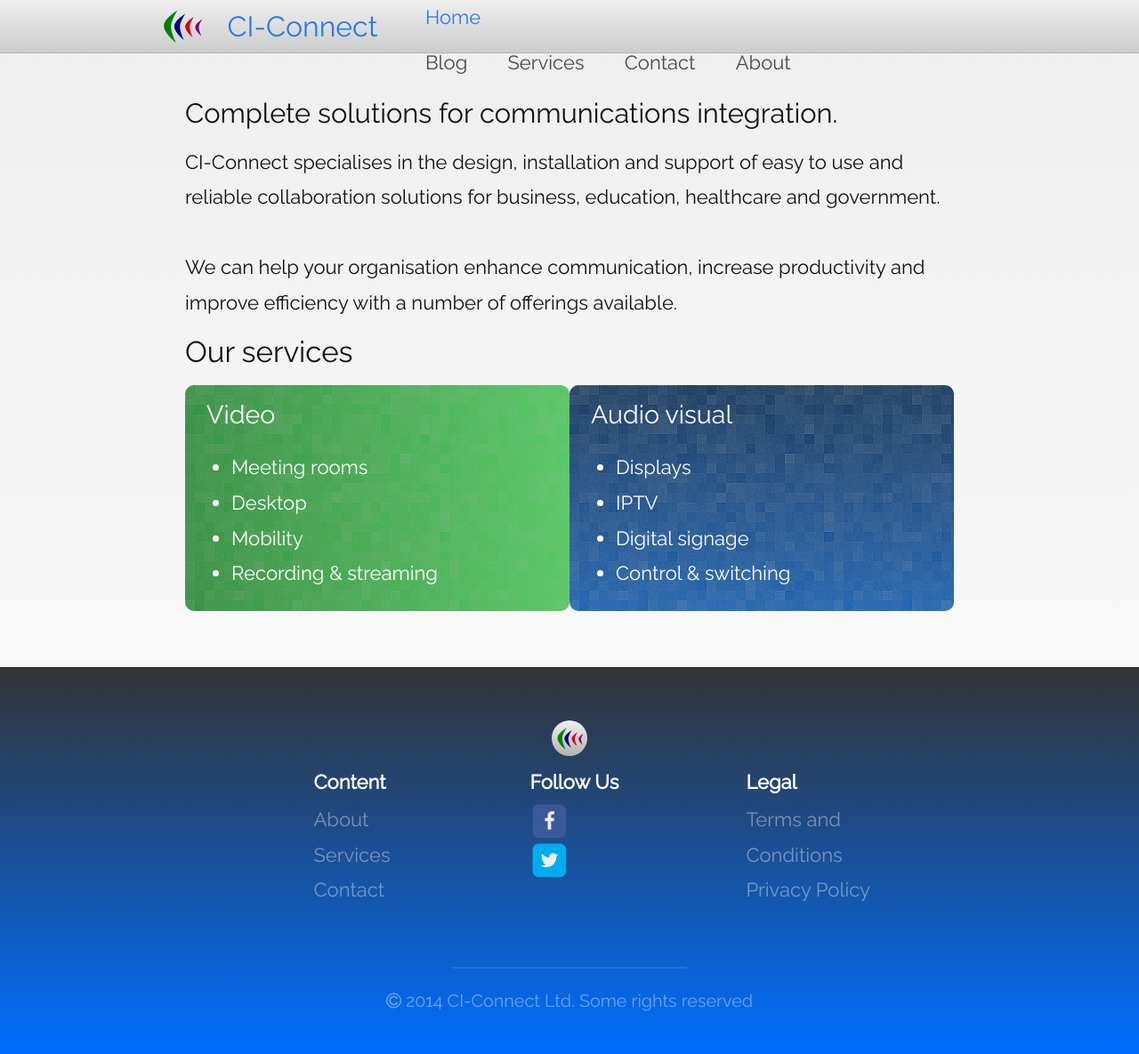
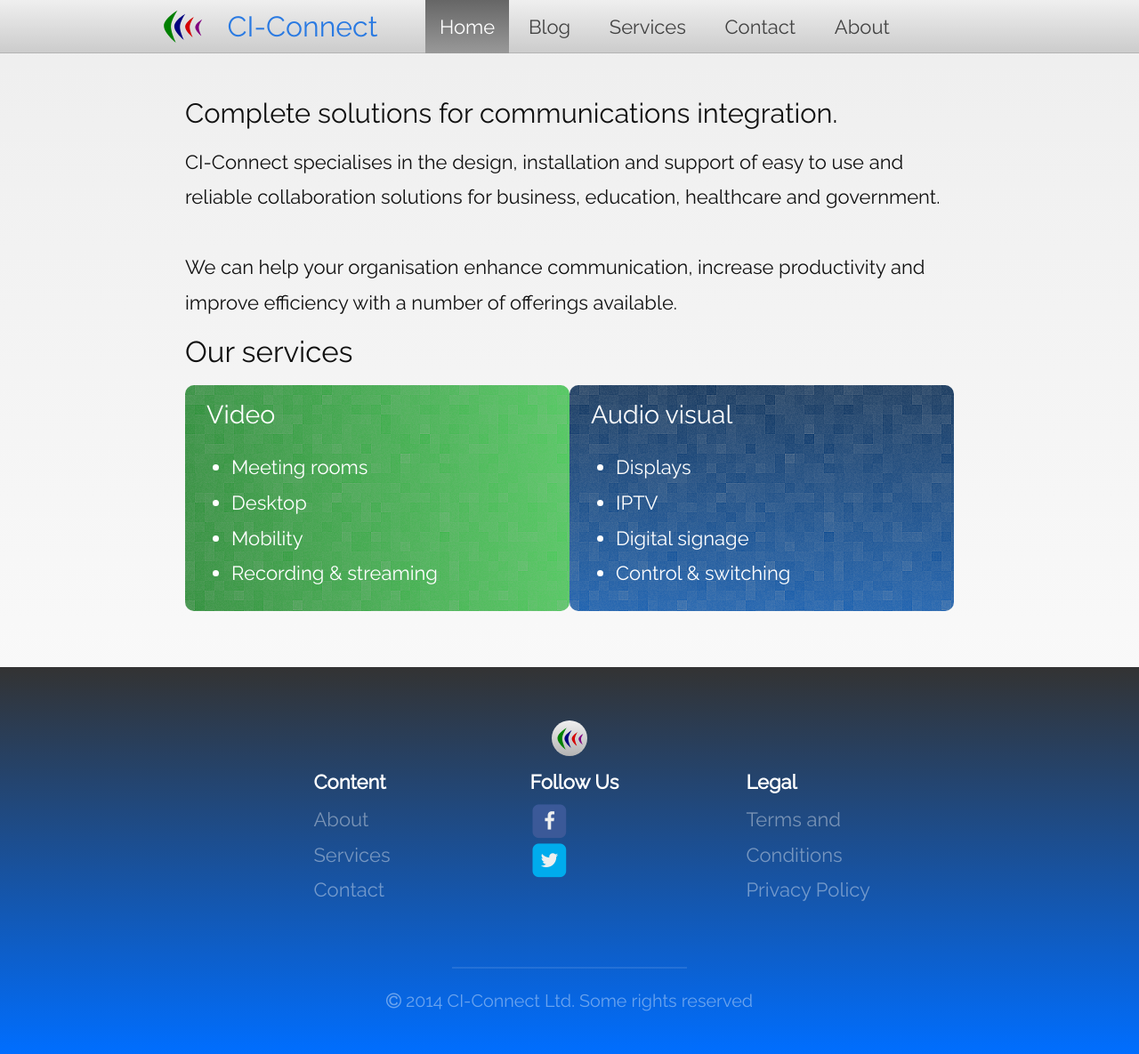
Before and after one commit to ciconnect/ciconnect.github.io, a Jekyll site: the page built from index.html, in a window 1280 px wide. Shown: the whole page at 89% size. Built offline with Jekyll 4.4.1, drawn with Linux system fonts in a browser that asks for light colours.

Commit message:
Add active links

```diff
--- a/_includes/nav.html
+++ b/_includes/nav.html
@@ -15,10 +15,10 @@
       </a>
       <div class="nav">
         <ul id="navigation-menu">
-        {% assign url = page.url %}
         {% for link in site.data.links %}
-          <li class="nav-link{% if url == link.url %}class=" active"{% endif %}">
-            <a href="{{ link.url }}">{{ link.tag }}</a>
+        {% assign url = page.url | remove: 'index.html' %}
+          <li class="nav-link">
+            <a {% if url == link.url %}class="active"{% endif %} href="{{ link.url }}">{{ link.tag }}</a>
           </li>
         {% endfor %}
         </ul>
--- a/_sass/_nav.scss
+++ b/_sass/_nav.scss
@@ -112,10 +112,20 @@ nav.navigation {
     display: block;
     line-height: $navigation-height;
     overflow: hidden;
-    padding-right: .8em;
     text-align: right;
     width: 100%;
     z-index: 9999;
+    a {
+      padding: 0 1rem;
+    }
+
+    .active {
+      @include media($horizontal-bar-mode) {
+        @include background(linear-gradient(#666, lighten(#666, 20%)) left repeat);
+        color: white;
+        padding: 0 1rem;
+      }
+    }
 
     @include media ($horizontal-bar-mode) {
       background: transparent;
```
Also changed, not shown: _data/links.yml (+4 -4 lines).
